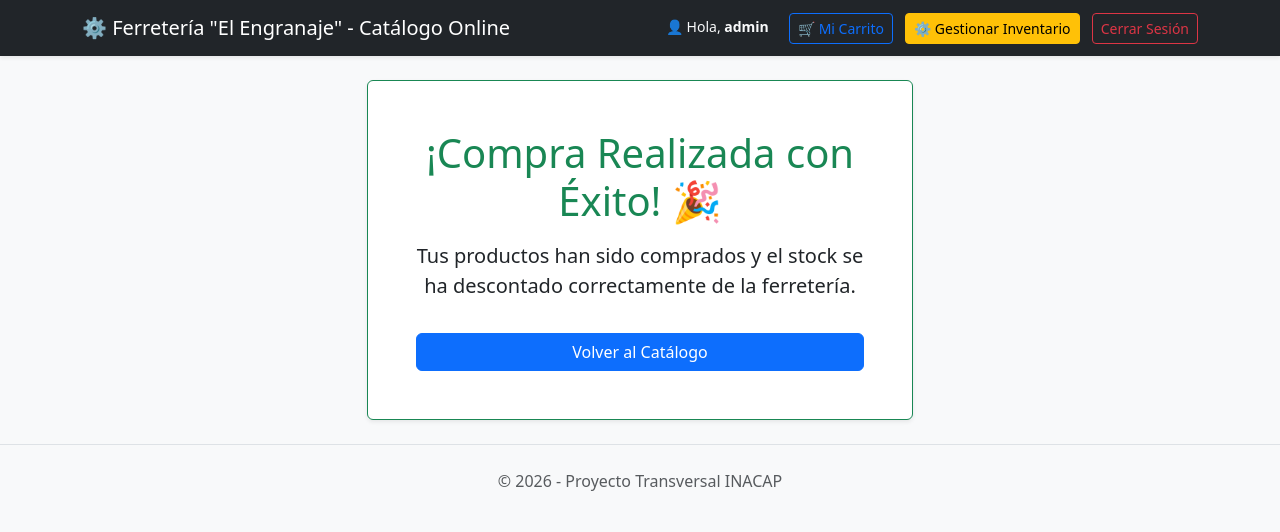
After one commit to jordanloaiza87-coder/Loaiza-ti3041--es1, a Django app: page /carrito/comprar/ in a window 1280 px wide. The commit adds this page. Shown: the top 532 px of the page. Run offline with Django 5.2, Linux system fonts and the light colour scheme; a user stored in the database is signed in; data comes from the database, SQL or seed files in the repository; both versions use the stored data as it was after the commit; data that the repository does not hold is empty.

Commit message:
el engranaje

```diff
--- a/catalogo/templates/catalogo/base.html
+++ b/catalogo/templates/catalogo/base.html
@@ -9,13 +9,13 @@
 <body class="bg-light">
     <nav class="navbar navbar-dark bg-dark shadow-sm">
         <div class="container">
-            <a class="navbar-brand" href="{% url 'lista_productos' %}">🔧 Ferretería "El Tornillo" - Catálogo Online</a>
+            <a class="navbar-brand" href="{% url 'lista_productos' %}">⚙️ Ferretería "El Engranaje" - Catálogo Online</a>
 
             <!-- Opciones de sesión -->
             <div>
                 {% if user.is_authenticated %}
                     <span class="text-light me-3 small">👤 Hola, <strong>{{ user.username }}</strong></span>
-
+                    <a href="{% url 'ver_carrito' %}" class="btn btn-outline-primary btn-sm me-2">🛒 Mi Carrito</a>
                     {% if user.is_staff %}
                         <!-- Botón exclusivo para el administrador -->
                         <a href="{% url 'gestionar_productos' %}" class="btn btn-warning btn-sm me-2">⚙️ Gestionar Inventario</a>
--- /dev/null
+++ b/catalogo/templates/catalogo/compra_exitosa.html
@@ -0,0 +1,13 @@
+{% extends 'catalogo/base.html' %}
+{% block titulo %}Compra Exitosa{% endblock %}
+{% block contenido %}
+<div class="row justify-content-center text-center">
+    <div class="col-md-6">
+        <div class="card shadow-sm p-5 border-success">
+            <h1 class="text-success mb-3">¡Compra Realizada con Éxito! 🎉</h1>
+            <p class="lead">Tus productos han sido comprados y el stock se ha descontado correctamente de la ferretería.</p>
+            <a href="{% url 'lista_productos' %}" class="btn btn-primary mt-3">Volver al Catálogo</a>
+        </div>
+    </div>
+</div>
+{% endblock %}
--- a/catalogo/templates/catalogo/lista.html
+++ b/catalogo/templates/catalogo/lista.html
@@ -38,6 +38,9 @@
                 {% endif %}
             </div>
             <div class="card-footer bg-white border-top-0">
+                {% if p.stock > 0 %}
+                    <a href="{% url 'agregar_al_carrito' p.id %}" class="btn btn-success btn-sm w-100 mb-2">🛒 Agregar al Carrito</a>
+                {% endif %}
                 <a href="{% url 'detalle_producto' p.id %}" class="btn btn-outline-primary btn-sm w-100">Ver Detalle</a>
             </div>
         </div>
--- a/catalogo/urls.py
+++ b/catalogo/urls.py
@@ -15,4 +15,8 @@ urlpatterns = [
     path('gestion/nuevo/', views.agregar_producto, name='agregar_producto'),
     path('gestion/editar/<int:producto_id>/', views.editar_producto, name='editar_producto'),
     path('gestion/eliminar/<int:producto_id>/', views.eliminar_producto, name='eliminar_producto'),
+    path('carrito/', views.ver_carrito, name='ver_carrito'),
+    path('carrito/agregar/<int:producto_id>/', views.agregar_al_carrito, name='agregar_al_carrito'),
+    path('carrito/eliminar/<int:item_id>/', views.eliminar_del_carrito, name='eliminar_del_carrito'),
+    path('carrito/comprar/', views.procesar_compra, name='procesar_compra'),
 ]
--- a/catalogo/views.py
+++ b/catalogo/views.py
@@ -1,5 +1,6 @@
 from django.shortcuts import render, get_object_or_404, redirect
 from django.contrib.auth.decorators import login_required
+from .models import Producto, ItemCarrito
 from .models import Producto
 
 def lista_productos(request):
@@ -62,3 +63,50 @@ def eliminar_producto(request, producto_id):
     producto = get_object_or_404(Producto, id=producto_id)
     producto.delete()
     return redirect('gestionar_productos')
+@login_required
+def ver_carrito(request):
+    items = ItemCarrito.objects.filter(usuario=request.user)
+    total_carrito = sum(item.subtotal() for item in items)
+    return render(request, 'catalogo/carrito.html', {'items': items, 'total_carrito': total_carrito})
+
+@login_required
+def agregar_al_carrito(request, producto_id):
+    producto = get_object_or_404(Producto, id=producto_id)
+
+    # Verificar si hay stock disponible
+    if producto.stock > 0:
+        item, creado = ItemCarrito.objects.get_or_create(usuario=request.user, producto=producto)
+        if not creado:
+            if item.cantidad < producto.stock:
+                item.cantidad += 1
+                item.save()
+        else:
+            item.cantidad = 1
+            item.save()
+
+    return redirect('ver_carrito')
+
+@login_required
+def eliminar_del_carrito(request, item_id):
+    item = get_object_or_404(ItemCarrito, id=item_id, usuario=request.user)
+    item.delete()
+    return redirect('ver_carrito')
+
+@login_required
+def procesar_compra(request):
+    items = ItemCarrito.objects.filter(usuario=request.user)
+
+    for item in items:
+        # Descontar el stock del producto en la base de datos
+        producto = item.producto
+        if producto.stock >= item.cantidad:
+            producto.stock -= item.cantidad
+            producto.save()
+        else:
+            # Si no hay suficiente stock, puedes manejarlo o ajustar
+            producto.stock = 0
+            producto.save()
+
+    # Vaciar el carrito del usuario tras la compra
+    items.delete()
+    return render(request, 'catalogo/compra_exitosa.html')
```
Also changed, not shown: catalogo/models.py (+10 -1 lines), catalogo/templates/catalogo/carrito.html (added, +42 -0 lines), catalogo/migrations/0003_itemcarrito.py (added), db.sqlite3.
